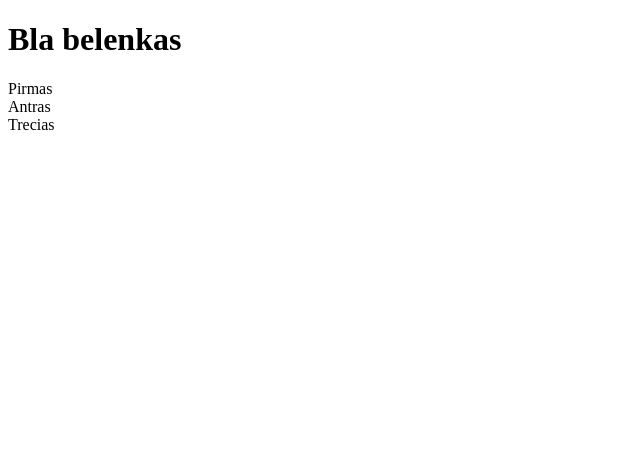
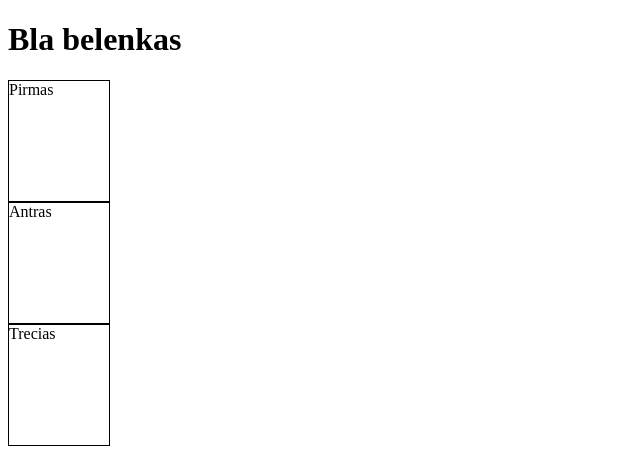
Before and after one commit to mariushaPHP/Marius, a plain HTML site: page index.html in a window 1280 px wide. Shown: the whole page, without its empty margins (0-640 px from the left). Drawn offline with Linux system fonts and the light colour scheme.

Commit message:
pataisymas

```diff
--- a/index.html
+++ b/index.html
@@ -2,7 +2,7 @@
 <html lang="en">
 <head>
     <meta charset="UTF-8">
-    <link type="text/css" href="css/style.css">
+    <link type="text/css" rel="stylesheet" href="css/style.css">
     <title>Title</title>
 </head>
 <body>
```
